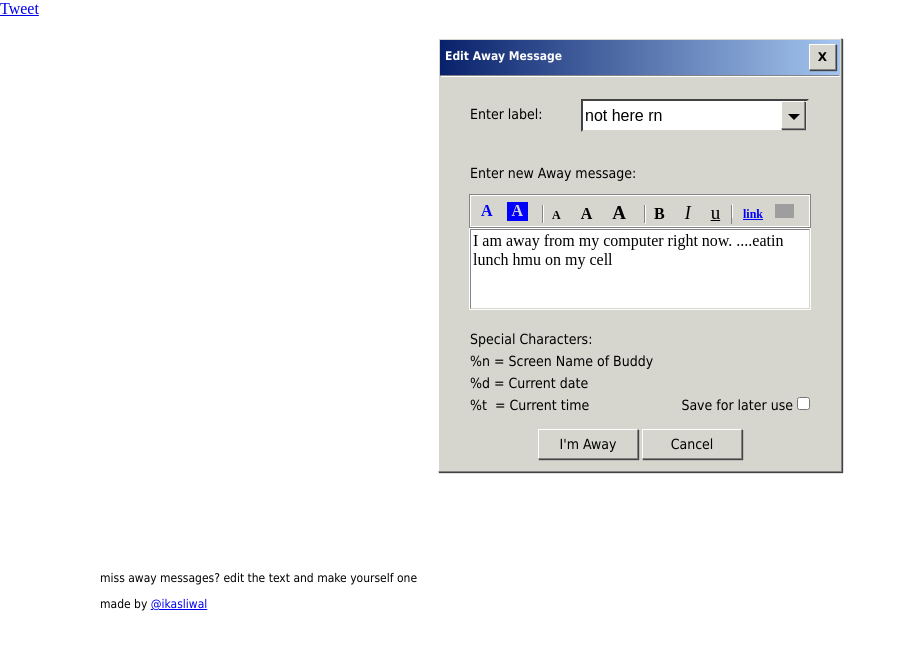
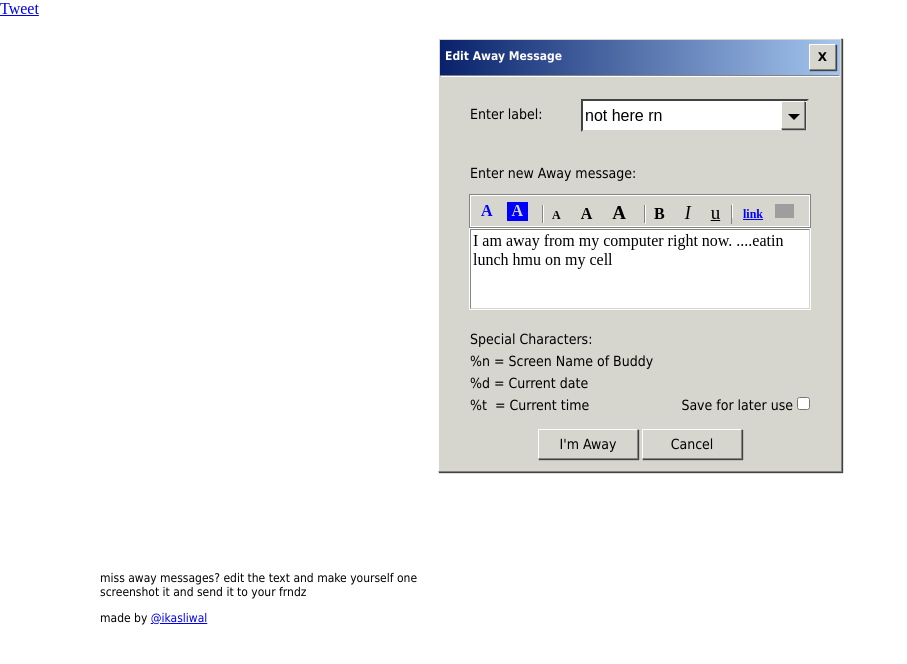
Before and after one commit to ishakasliwal/away-messages, a website: page index.html in a window 1280 px wide. Shown: the whole page, without its empty margins (0-907 px from the left). Drawn offline with nearby package versions, Linux system fonts and the light colour scheme; grey boxes are pictures that could not be loaded.

Commit message:
too legit to commit

```diff
--- a/index.html
+++ b/index.html
@@ -98,7 +98,8 @@
   </div> <!-- end box -->
 
   <footer>
-    <p>miss away messages? edit the text and make yourself one</p>
+    <p>miss away messages? edit the text and make yourself one<br>
+    screenshot it and send it to your frndz</p>
     <p>made by <a href="https://twitter.com/ikasliwal">@ikasliwal</a></p>
   </footer>
 
```
